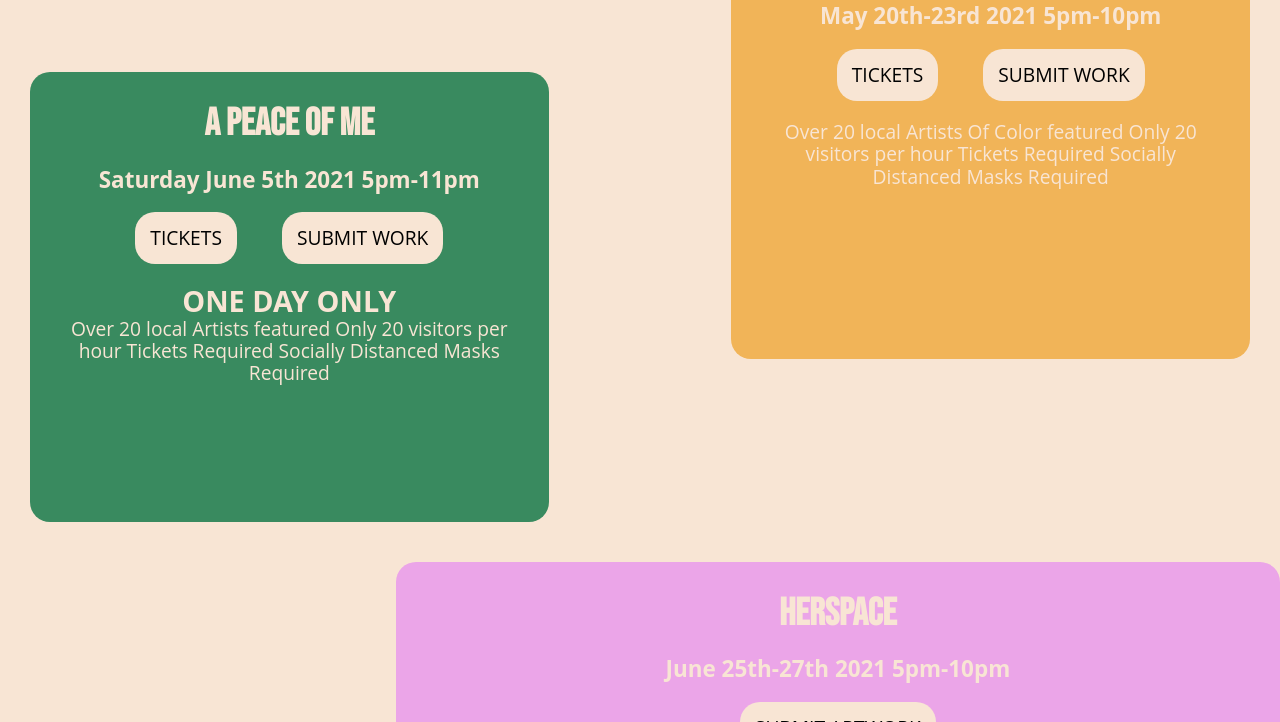
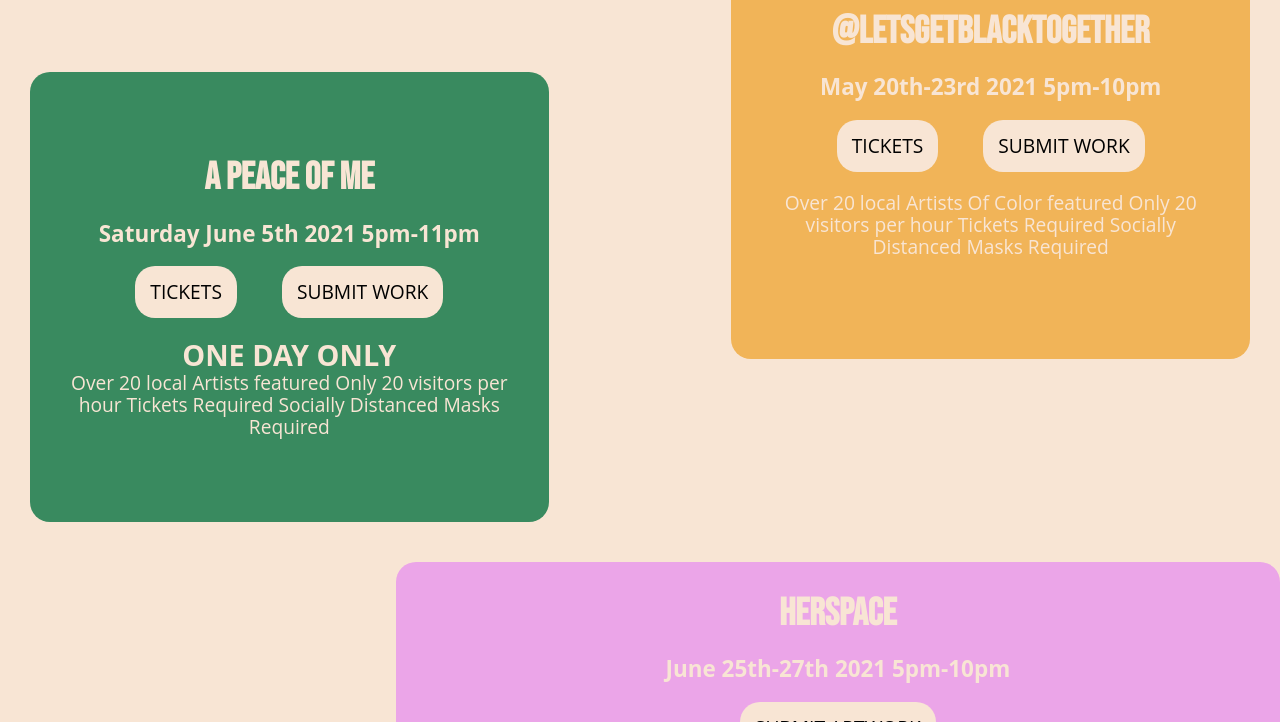
Before and after one commit to delaneyrbass/DelaneyBass-Web2-Final, a plain HTML site: page deploy/index.html in a window 1280 px wide. Shown: the part 749-1471 px from the top of the page. Drawn offline with nearby package versions, Linux system fonts and the light colour scheme.

Commit message:
fixing final things
finalizing

```diff
--- a/dev/scss/sections/_events.scss
+++ b/dev/scss/sections/_events.scss
@@ -29,6 +29,7 @@
             #letsget{
                 background-color: #F1B458;
                 padding: 30px;
+                align-content: center;
                 margin-top: 20px;
                 margin-bottom: 20px;
                 margin-right: 30px;
@@ -40,6 +41,7 @@
             #peace{
                 background-color: #398A5F;
                 padding: 30px;
+                align-content: center;
                 margin-top: 20px;
                 margin-bottom: 20px;
                 margin-left: 30px;
```
Also changed, not shown: deploy/css/styles.css.
